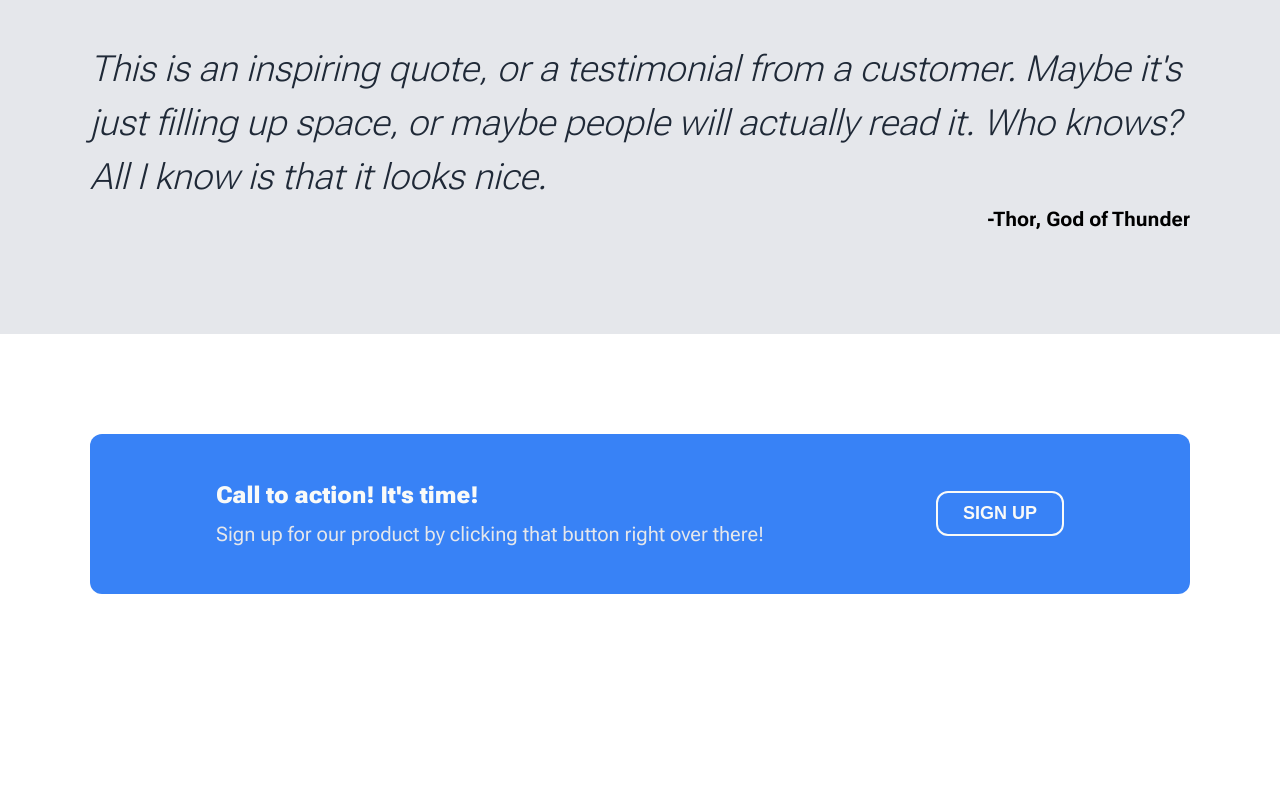
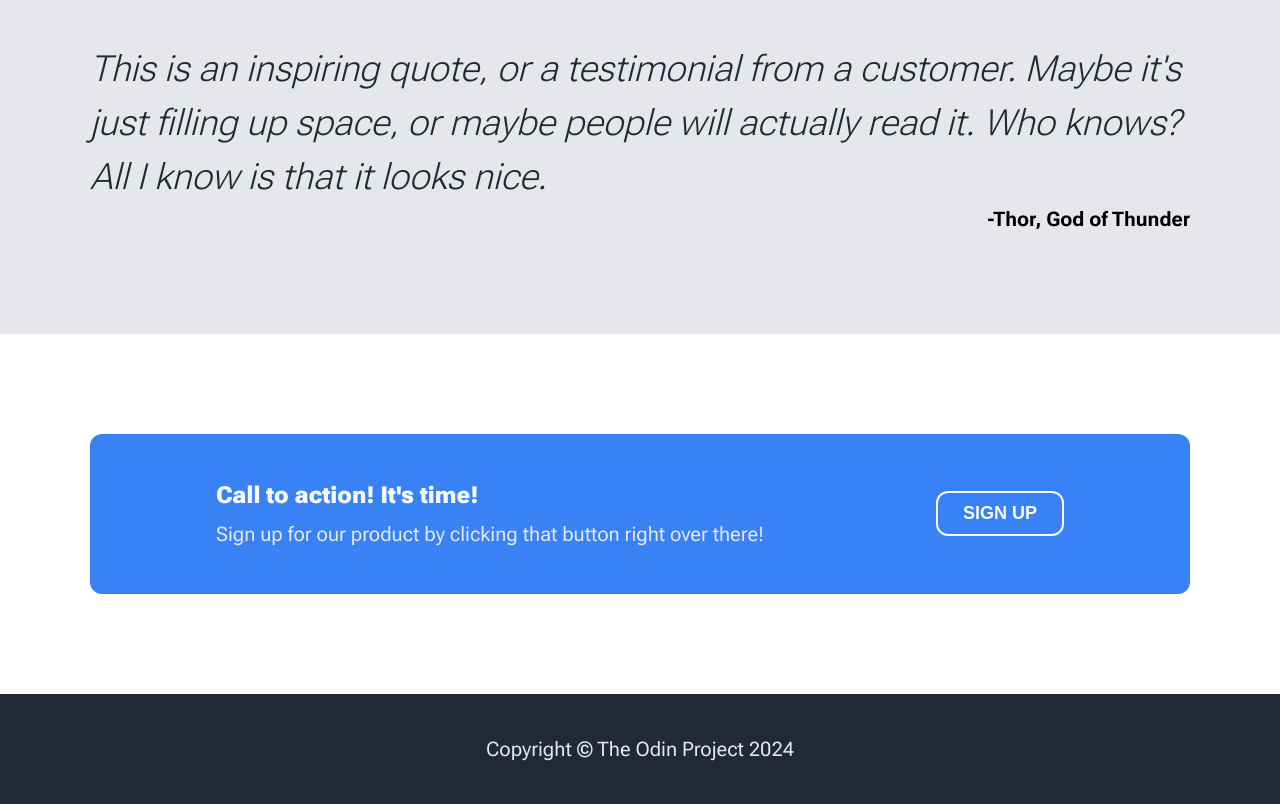
Before and after one commit to WreckitHUN/landing-page, a plain HTML site: page index.html in a window 1280 px wide. Shown: the part 1128-1932 px from the top of the page. Before the commit the page ends 1822 px from the top, so only its background shows below. Drawn offline with Linux system fonts and the light colour scheme.

Commit message:
Finalizing the site.

```diff
--- a/css/styles.css
+++ b/css/styles.css
@@ -265,3 +265,12 @@ p{
    }
 
 }
+
+/* FOOTER */
+
+footer{
+   background: #1f2937;
+   text-align: center;
+   color: var(--color-secondary);
+   padding: 4rem 2rem;
+}
--- a/index.html
+++ b/index.html
@@ -70,7 +70,6 @@
       </div>
     </div>
     <!---->
-
     <div class="callout-block">
       <div class="container">
         <div class="callout">
@@ -82,5 +81,7 @@
         </div>
       </div>
     </div>
+    <!---->
+    <footer>Copyright © The Odin Project 2024</footer>
   </body>
 </html>
```
